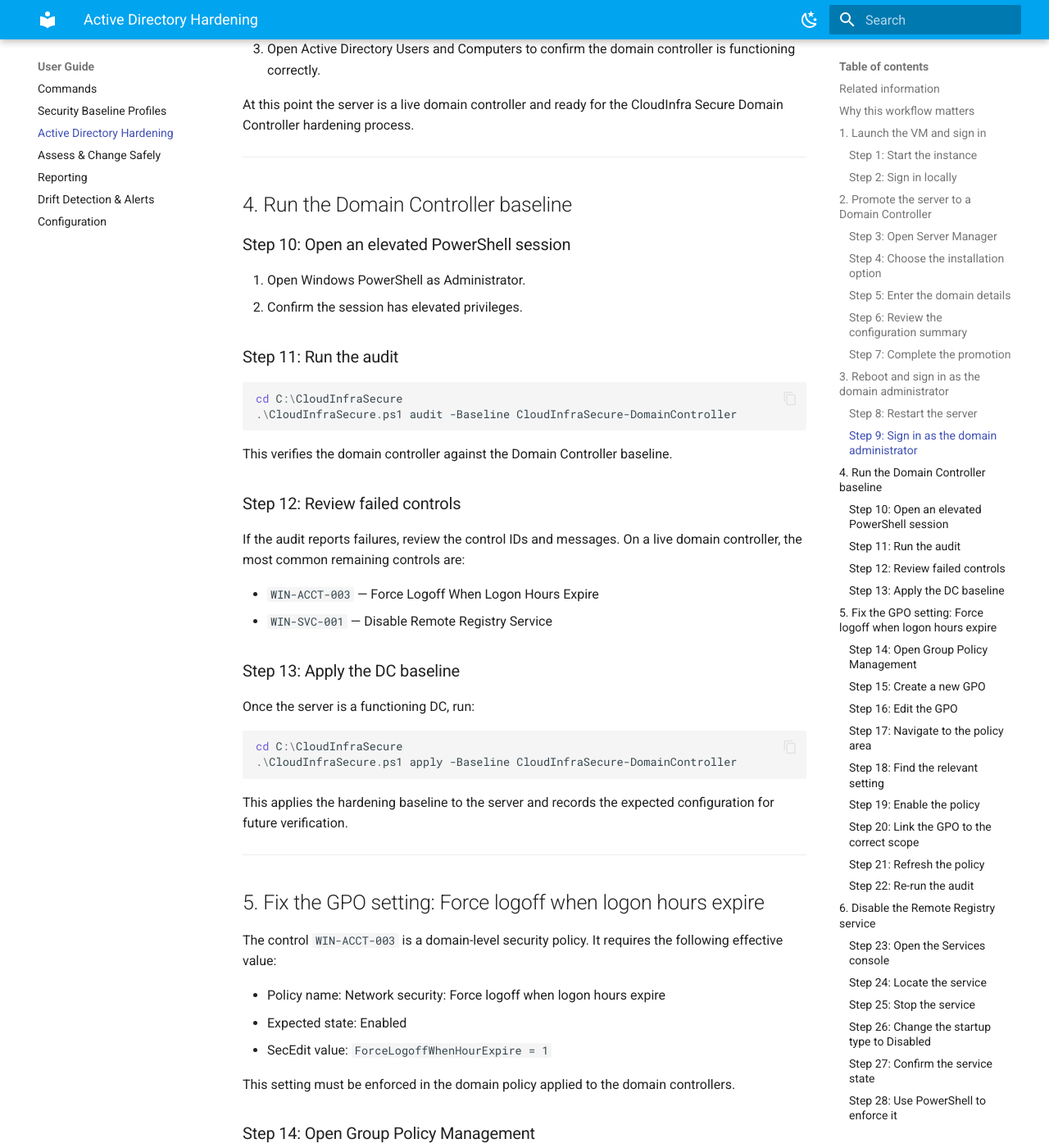
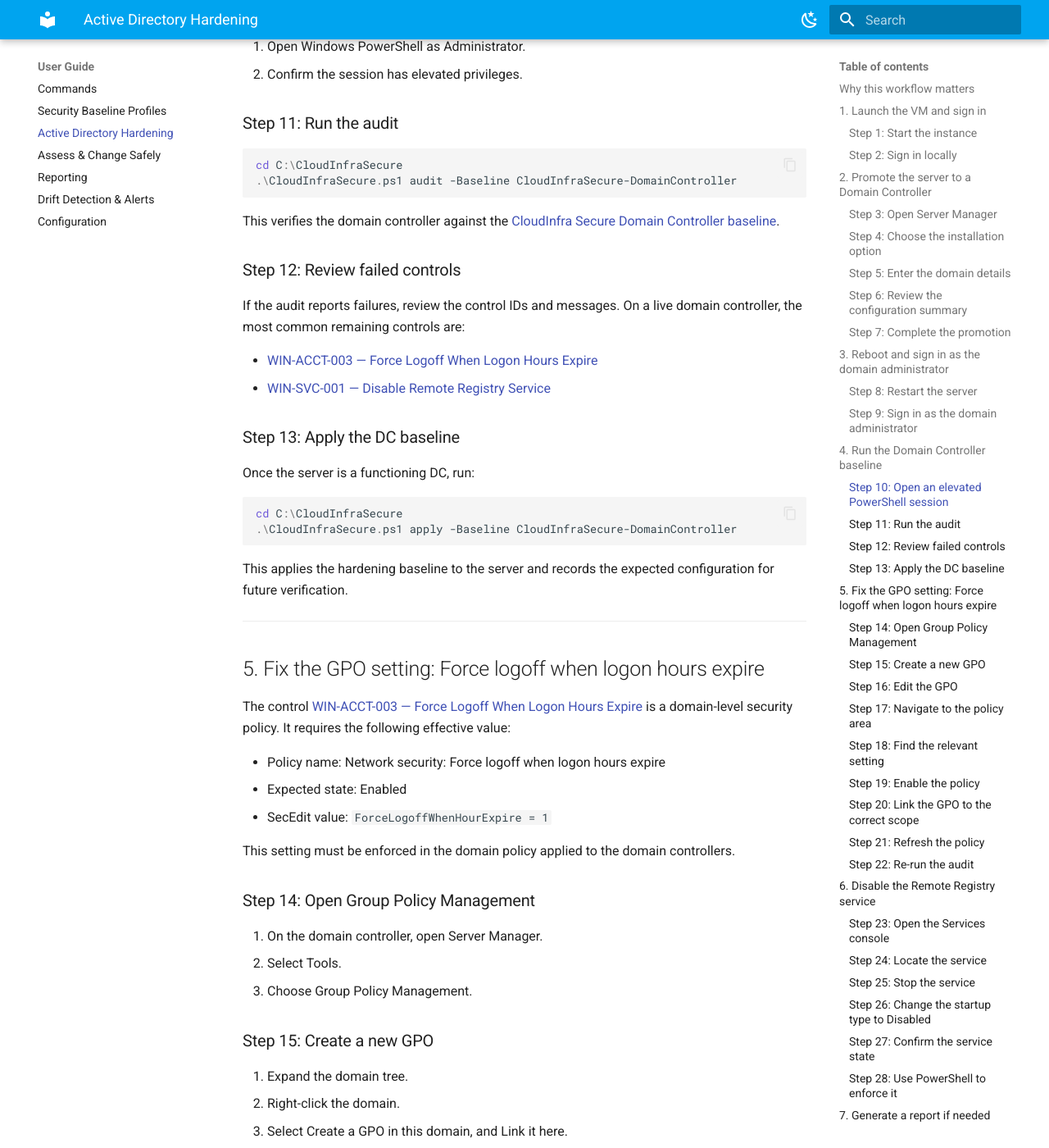
Before and after one commit to CLOUDCIS/CloudInfra-Secure, an MkDocs documentation site: the page built from docs/guide/active-directory-hardening.md, in a window 1280 px wide and 1400 px high, scrolled down 3170 px. Shown: the whole window at 82% size. Built offline with MkDocs 1.6.1 and Material for MkDocs 9.7.7, drawn with Linux system fonts in a browser that asks for light colours; some of the changed text lies outside the part shown.

Commit message:
Move AD guide links to end of guide

````diff
--- a/docs/guide/active-directory-hardening.md
+++ b/docs/guide/active-directory-hardening.md
@@ -14,15 +14,6 @@ Follow this sequence:
 8. Re-run verification until the DC baseline passes.
 
 This sequence is the supported pattern for domain-controller-ready images.
-
-## Related information
-
-- [CloudInfra Secure Domain Controller baseline](../reference/baselines/index.md#cloudinfra-secure-domain-controller-role-tier)
-- [WIN-ACCT-003 — Force Logoff When Logon Hours Expire](../reference/controls/index.md#win-acct-003)
-- [WIN-SVC-001 — Disable Remote Registry Service](../reference/controls/index.md#win-svc-001)
-- [Reporting guide](reporting.md)
-- [Drift Detection & Alerts](drift-and-alerts.md)
-- [Commands reference](commands.md)
 
 ## Why this workflow matters
 
@@ -125,14 +116,14 @@ cd C:\CloudInfraSecure
 .\CloudInfraSecure.ps1 audit -Baseline CloudInfraSecure-DomainController
 ```
 
-This verifies the domain controller against the Domain Controller baseline.
+This verifies the domain controller against the [CloudInfra Secure Domain Controller baseline](../reference/baselines/index.md#cloudinfra-secure-domain-controller-role-tier).
 
 ### Step 12: Review failed controls
 
 If the audit reports failures, review the control IDs and messages. On a live domain controller, the most common remaining controls are:
 
-- `WIN-ACCT-003` — Force Logoff When Logon Hours Expire
-- `WIN-SVC-001` — Disable Remote Registry Service
+- [WIN-ACCT-003 — Force Logoff When Logon Hours Expire](../reference/controls/index.md#win-acct-003)
+- [WIN-SVC-001 — Disable Remote Registry Service](../reference/controls/index.md#win-svc-001)
 
 ### Step 13: Apply the DC baseline
 
@@ -149,7 +140,7 @@ This applies the hardening baseline to the server and records the expected confi
 
 ## 5. Fix the GPO setting: Force logoff when logon hours expire
 
-The control `WIN-ACCT-003` is a domain-level security policy. It requires the following effective value:
+The control [WIN-ACCT-003 — Force Logoff When Logon Hours Expire](../reference/controls/index.md#win-acct-003) is a domain-level security policy. It requires the following effective value:
 
 - Policy name: Network security: Force logoff when logon hours expire
 - Expected state: Enabled
@@ -327,3 +318,12 @@ The supported customer flow is:
 9. Run verification to confirm the hardened state.
 
 This is the supported deployment model for a hardened AD-ready image.
+
+## Related information
+
+- [CloudInfra Secure Domain Controller baseline](../reference/baselines/index.md#cloudinfra-secure-domain-controller-role-tier)
+- [WIN-ACCT-003 — Force Logoff When Logon Hours Expire](../reference/controls/index.md#win-acct-003)
+- [WIN-SVC-001 — Disable Remote Registry Service](../reference/controls/index.md#win-svc-001)
+- [Reporting guide](reporting.md)
+- [Drift Detection & Alerts](drift-and-alerts.md)
+- [Commands reference](commands.md)
````
Also changed, not shown: other parts of docs/guide/active-directory-hardening.md (+1 -1 lines).
